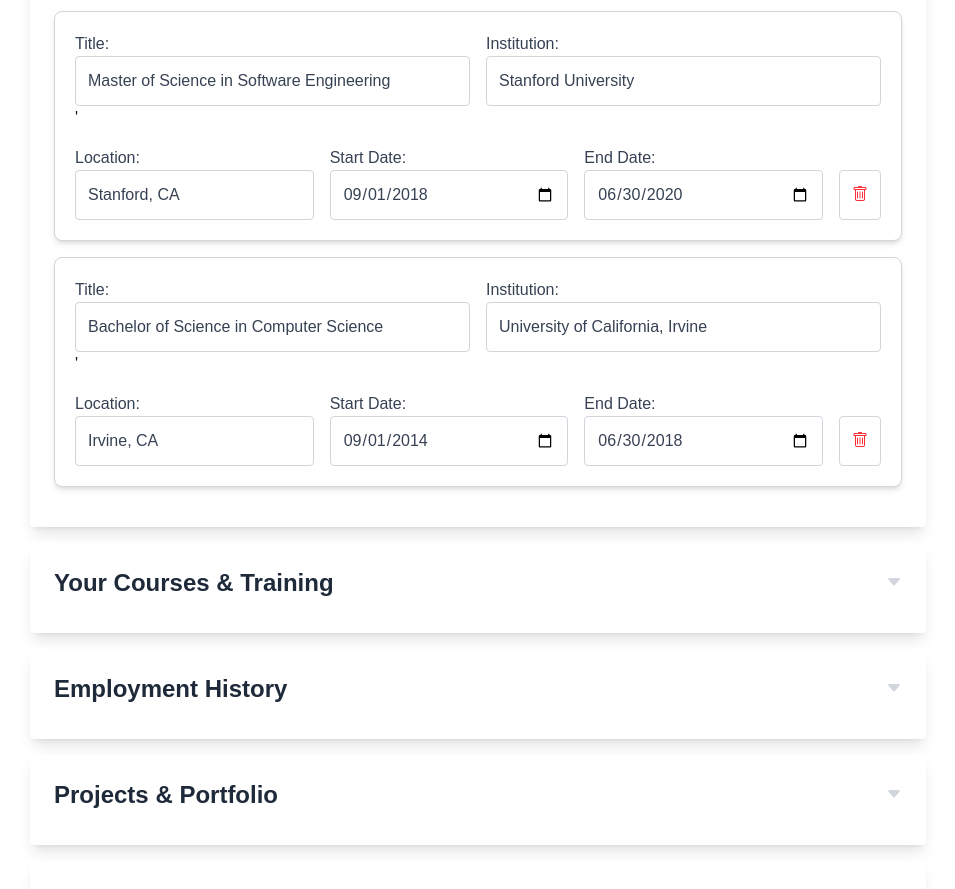
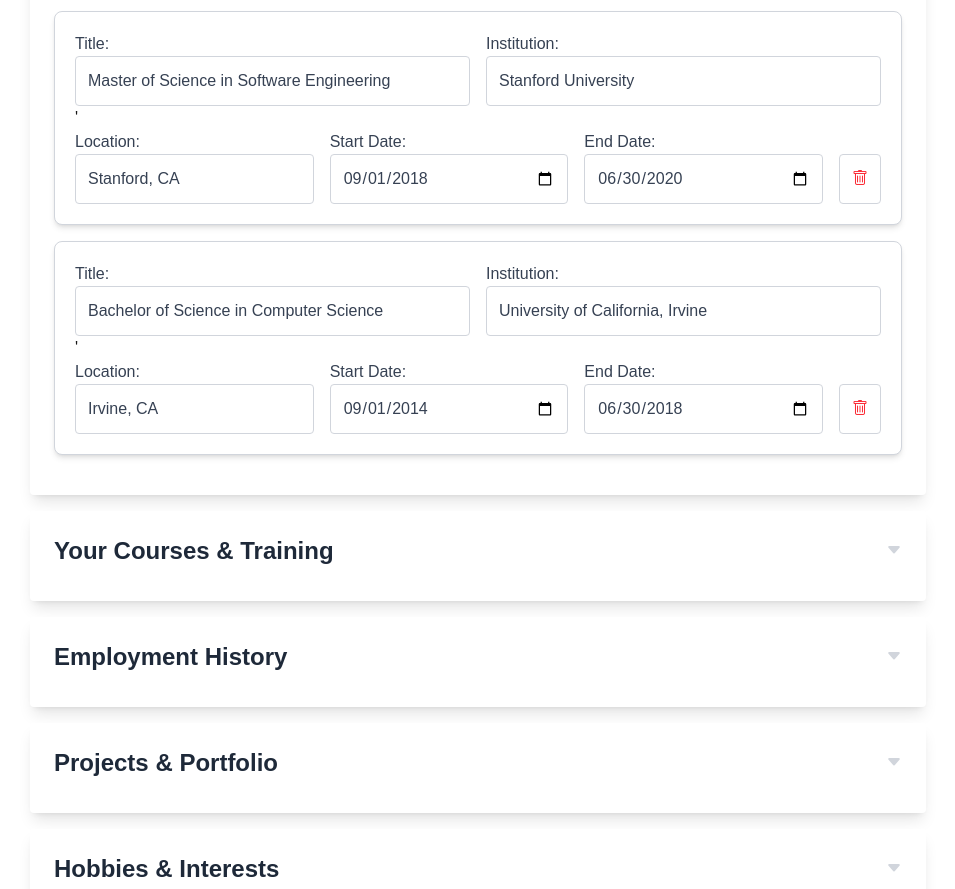
Before and after one commit to KiwiFunk/resume-builder, a Next.js app in the folder resume-app/: page /edit-details in a window 1280 px wide. Shown: the part 1720-2609 px from the top of the page, without its empty margins (162-1117 px from the left). Built offline with nearby package versions, Linux system fonts and the light colour scheme.

Commit message:
Adjusted mt sizes on edu card

```diff
--- a/resume-app/src/app/edit-details/page.js
+++ b/resume-app/src/app/edit-details/page.js
@@ -208,7 +208,7 @@
                                     </div>
                                 </div>
 
-                                <div className="mt-4 flex flex-col sm:flex-row gap-4 sm:gap-4">
+                                <div className="mt-6 sm:mt-0 flex flex-col sm:flex-row gap-6 sm:gap-4">
                                     <div className="flex-1">
                                         <label htmlFor="edulocation" className="block text-gray-700">Location:</label>
                                         <input type="text" id="edulocation" defaultValue={edu.location} className={inputClasses} />
```
